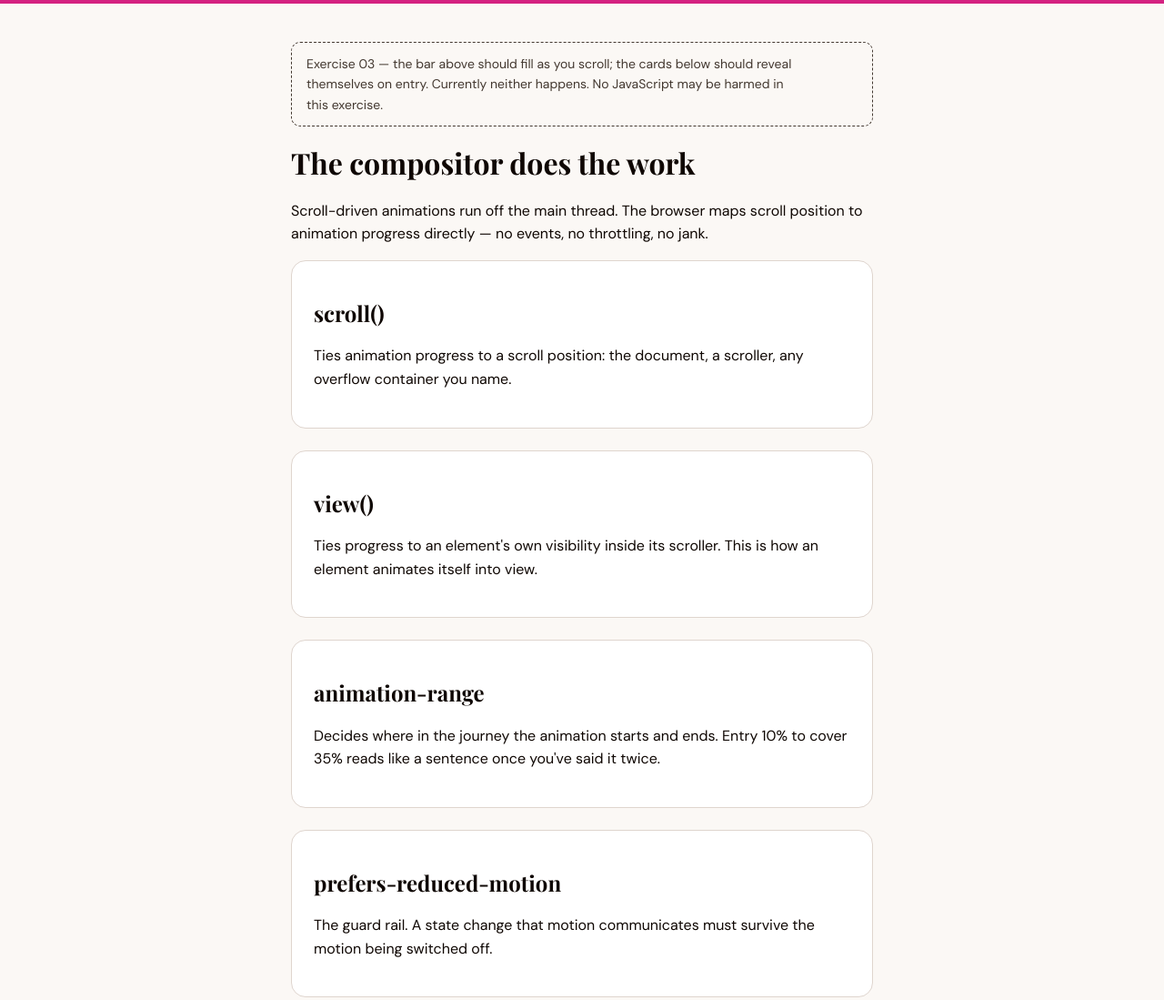
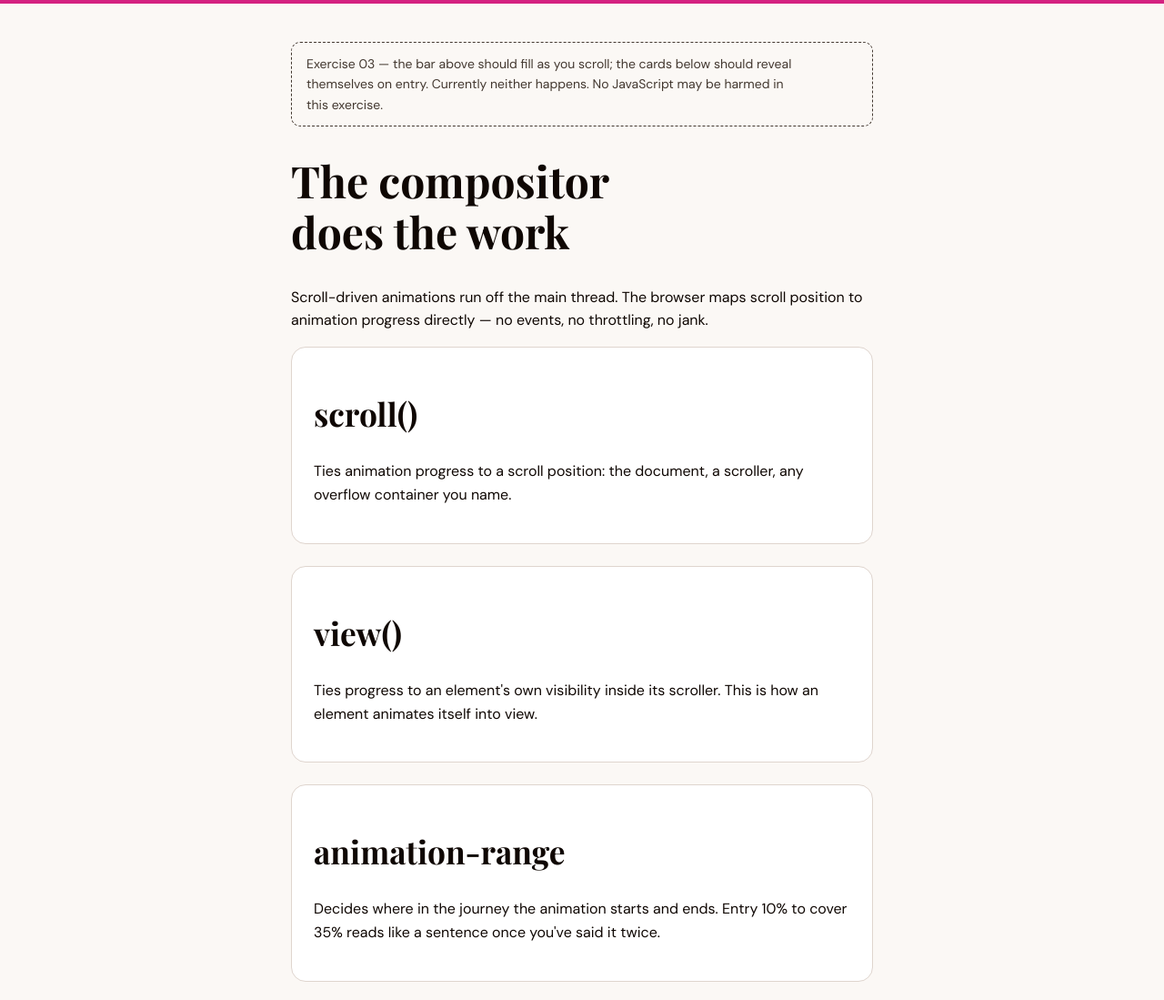
Before and after one commit to brechtDR/mwg-workshop, a website: page 03-scroll/index.html in a window 1280 px wide. Shown: the top 1099 px of the page at 91% size. Drawn offline with nearby package versions, Linux system fonts and the light colour scheme; a web font is replaced by a local one.

Commit message:
Enforce fluid typography and relative rem units

```diff
--- a/shared/base.css
+++ b/shared/base.css
@@ -25,6 +25,18 @@
     font-family: var(--s-font-heading);
     text-wrap: balance;
     line-height: 1.15;
+  }
+
+  h1 {
+    font-size: clamp(2rem, 1.5rem + 2vw, 3rem);
+  }
+
+  h2 {
+    font-size: clamp(1.5rem, 1.25rem + 1.2vw, 2.25rem);
+  }
+
+  h3 {
+    font-size: clamp(1.25rem, 1.1rem + 0.8vw, 1.75rem);
   }
 
   p,
```
Also changed, not shown: .agents/rules/platform-first.md, .agents/rules/token-ladder.md, .agents/skills/token-ladder/SKILL.md.
